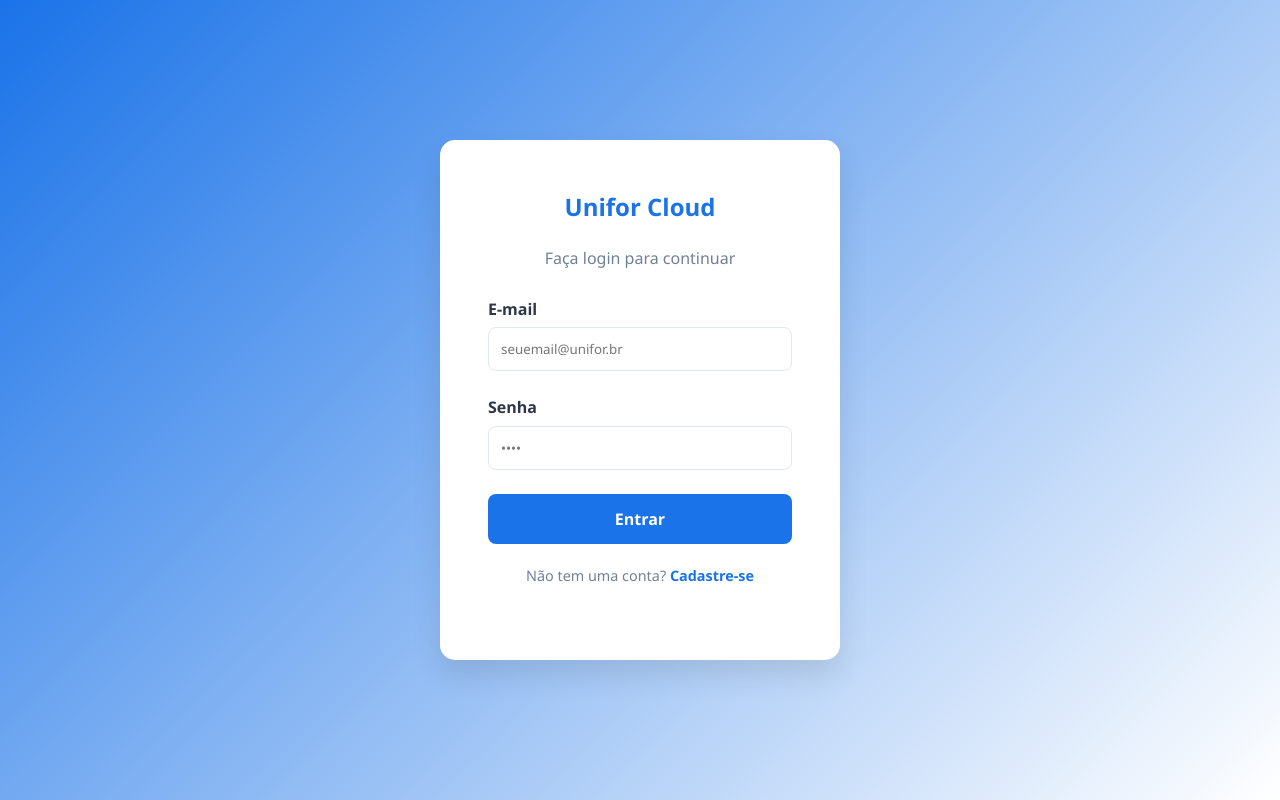
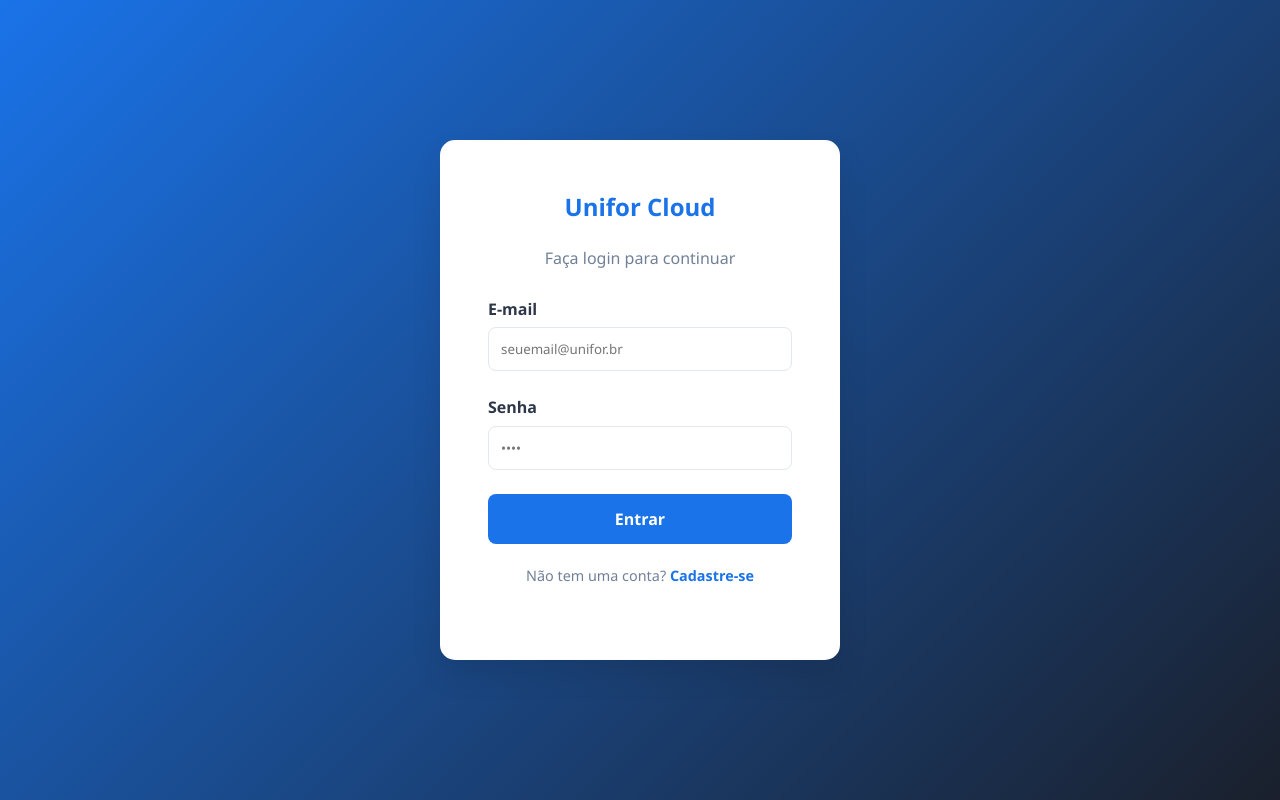
Before and after one commit to hkaroll/Desen-de-Software-em-Nuvem, a React (Create React App) app: page / in a window 1280 px wide. Built offline with nearby package versions, Linux system fonts and the light colour scheme.

Commit message:
feat: teste ci/cd parte 2

```diff
--- a/src/App.css
+++ b/src/App.css
@@ -1,7 +1,7 @@
 :root {
   --primary: #1a73e8;
   --primary-hover: #1557b0;
-  --bg-sidebar: #fff;
+  --bg-sidebar: #1a202c;
   --bg-body: #f8fafc;
   --text-main: #2d3748;
   --text-muted: #718096;
```
